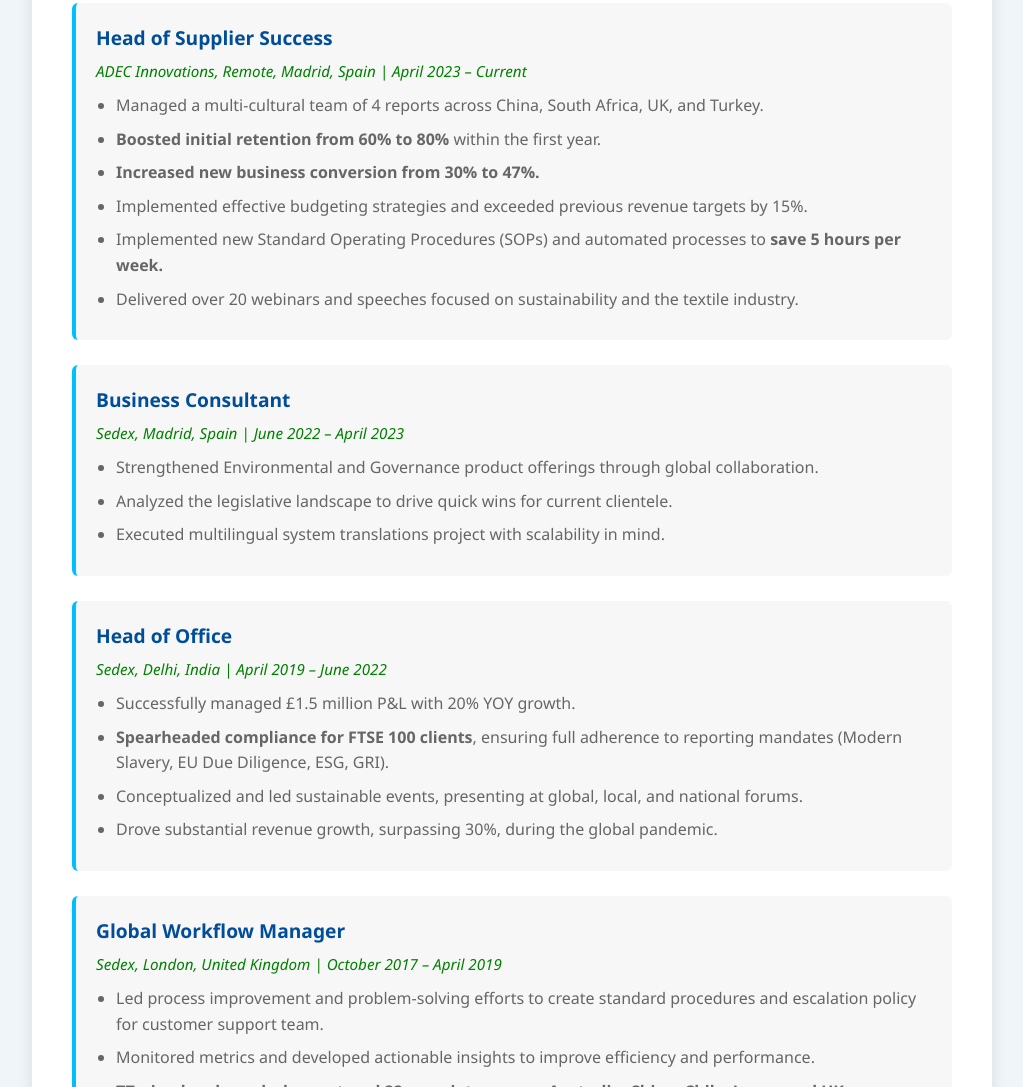
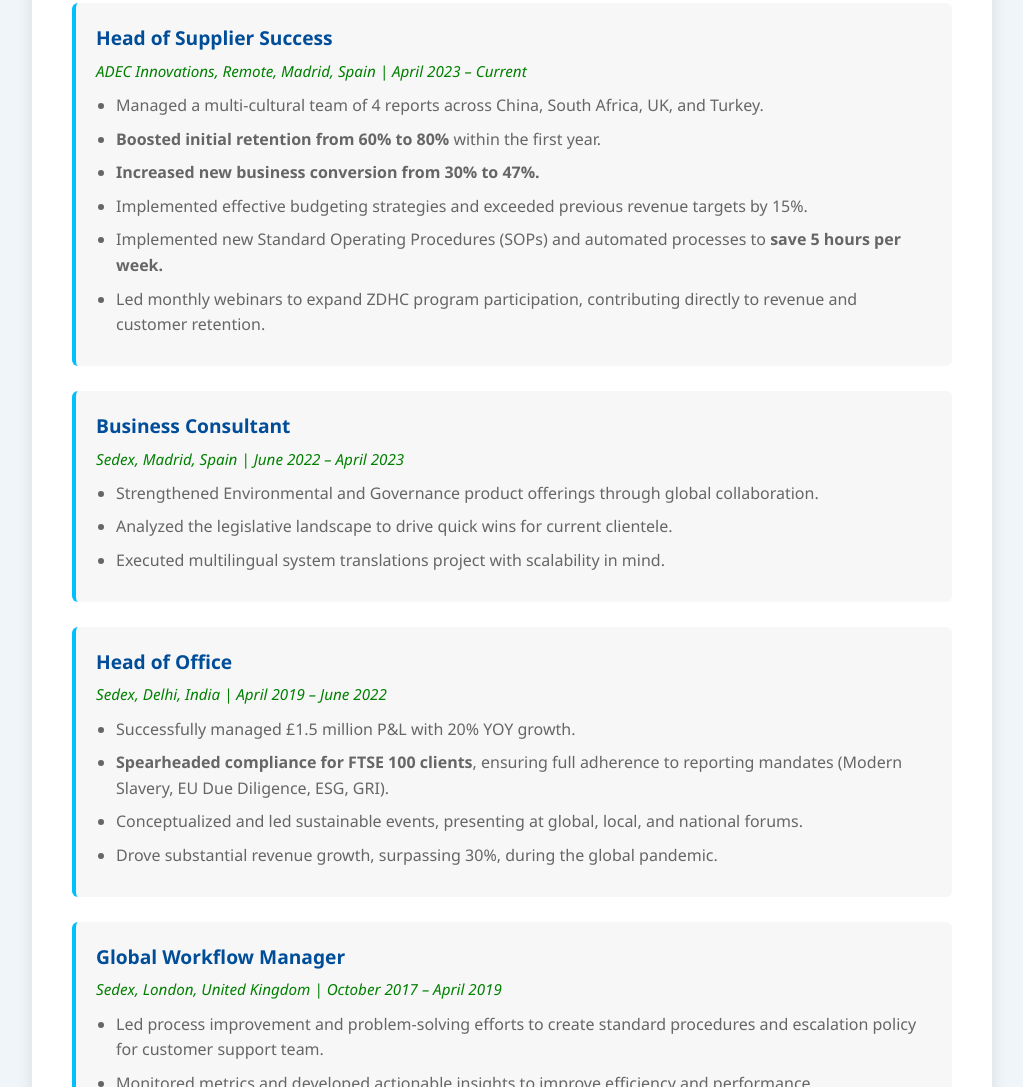
Before and after one commit to londhevishalps/CV, a plain HTML site: page index.html in a window 1280 px wide. Shown: the part 2504-3591 px from the top of the page, without its empty margins (128-1151 px from the left). Drawn offline with Linux system fonts and the light colour scheme.

Commit message:
Update index.html

```diff
--- a/index.html
+++ b/index.html
@@ -476,7 +476,7 @@
                     <li><strong>Increased new business conversion from 30% to 47%.</strong></li>
                     <li>Implemented effective budgeting strategies and exceeded previous revenue targets by 15%.</li>
                     <li>Implemented new Standard Operating Procedures (SOPs) and automated processes to <strong>save 5 hours per week.</strong></li>
-                    <li>Delivered over 20 webinars and speeches focused on sustainability and the textile industry.</li>
+                    <li>Led monthly webinars to expand ZDHC program participation, contributing directly to revenue and customer retention.</li>
                 </ul>
             </div>
 
```
